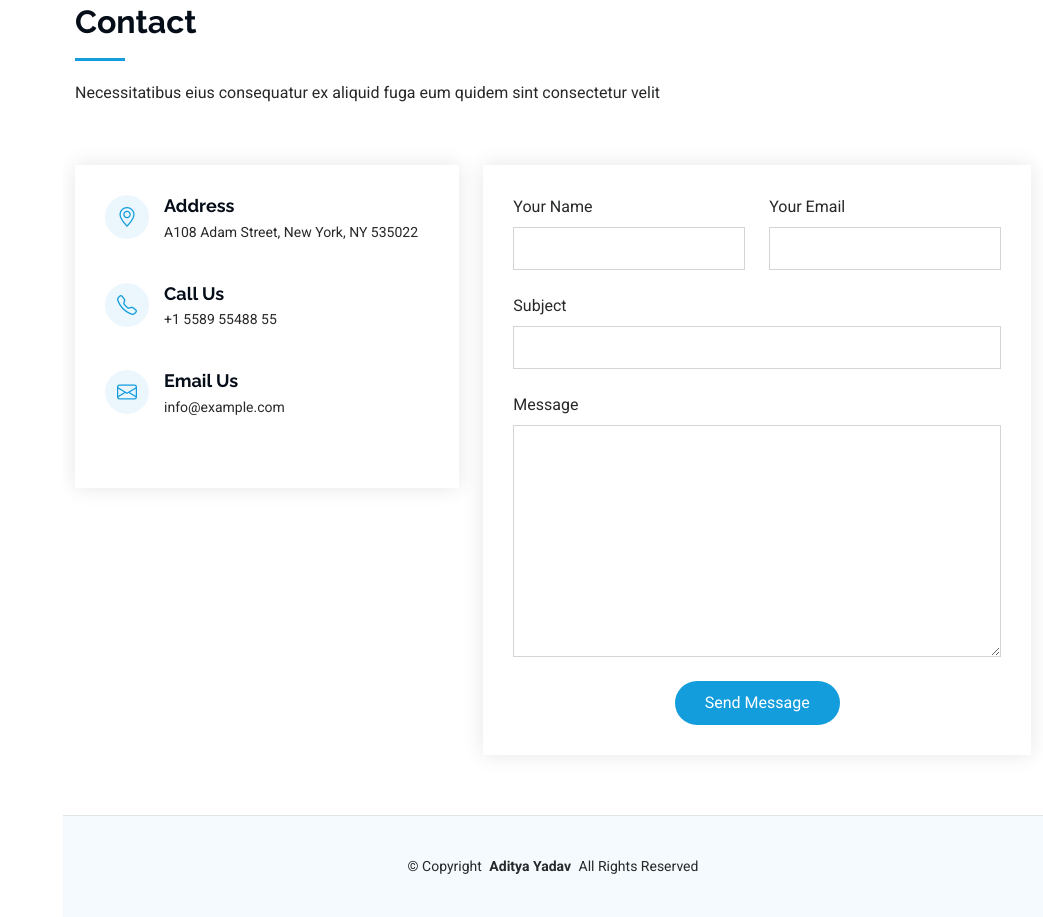
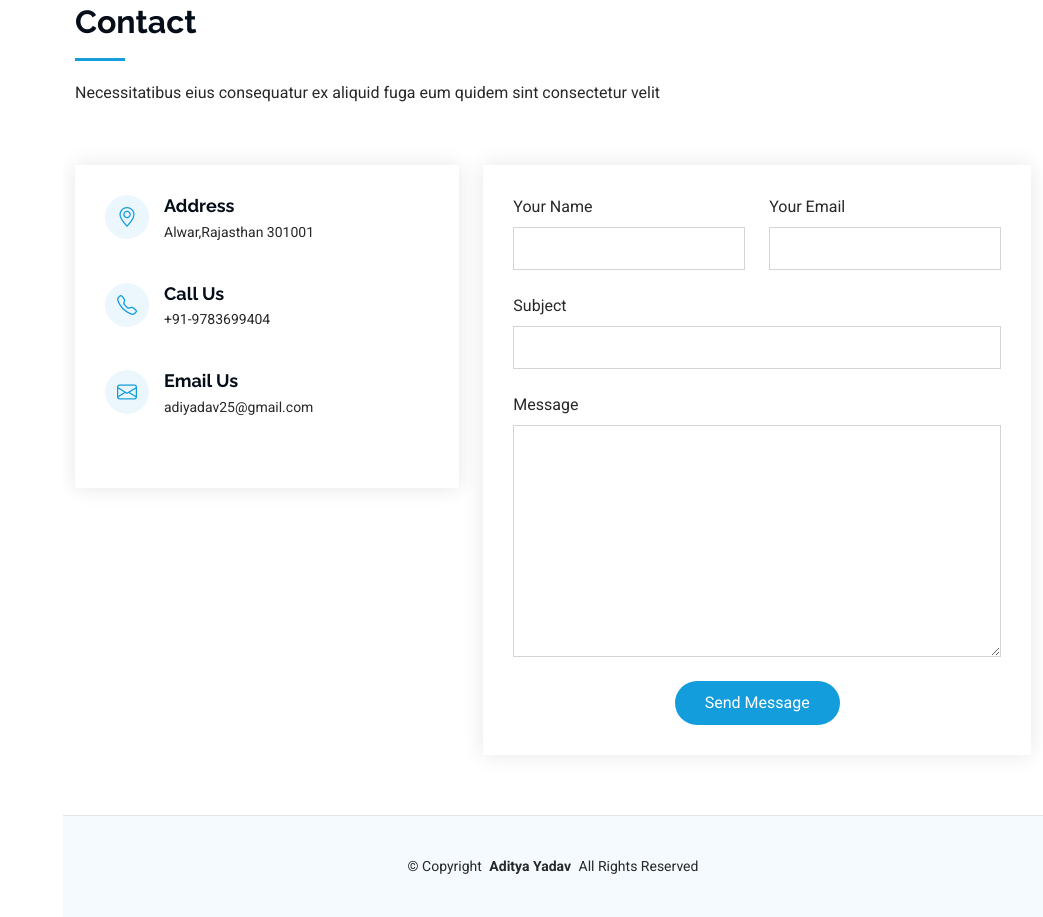
Before and after one commit to adiyadav25/portfolio, a plain HTML site: page index.html in a window 1280 px wide. Shown: the part 4320-5237 px from the top of the page, without its empty margins (237-1280 px from the left). Drawn offline with Linux system fonts and the light colour scheme.

Commit message:
Update index.html

```diff
--- a/index.html
+++ b/index.html
@@ -453,7 +453,7 @@
                 <i class="bi bi-geo-alt flex-shrink-0"></i>
                 <div>
                   <h3>Address</h3>
-                  <p>A108 Adam Street, New York, NY 535022</p>
+                  <p>Alwar,Rajasthan 301001</p>
                 </div>
               </div><!-- End Info Item -->
 
@@ -461,7 +461,7 @@
                 <i class="bi bi-telephone flex-shrink-0"></i>
                 <div>
                   <h3>Call Us</h3>
-                  <p>+1 5589 55488 55</p>
+                  <p>+91-9783699404</p>
                 </div>
               </div><!-- End Info Item -->
 
@@ -469,7 +469,7 @@
                 <i class="bi bi-envelope flex-shrink-0"></i>
                 <div>
                   <h3>Email Us</h3>
-                  <p>info@example.com</p>
+                  <p>adiyadav25@gmail.com</p>
                 </div>
               </div><!-- End Info Item -->
             </div>
```
